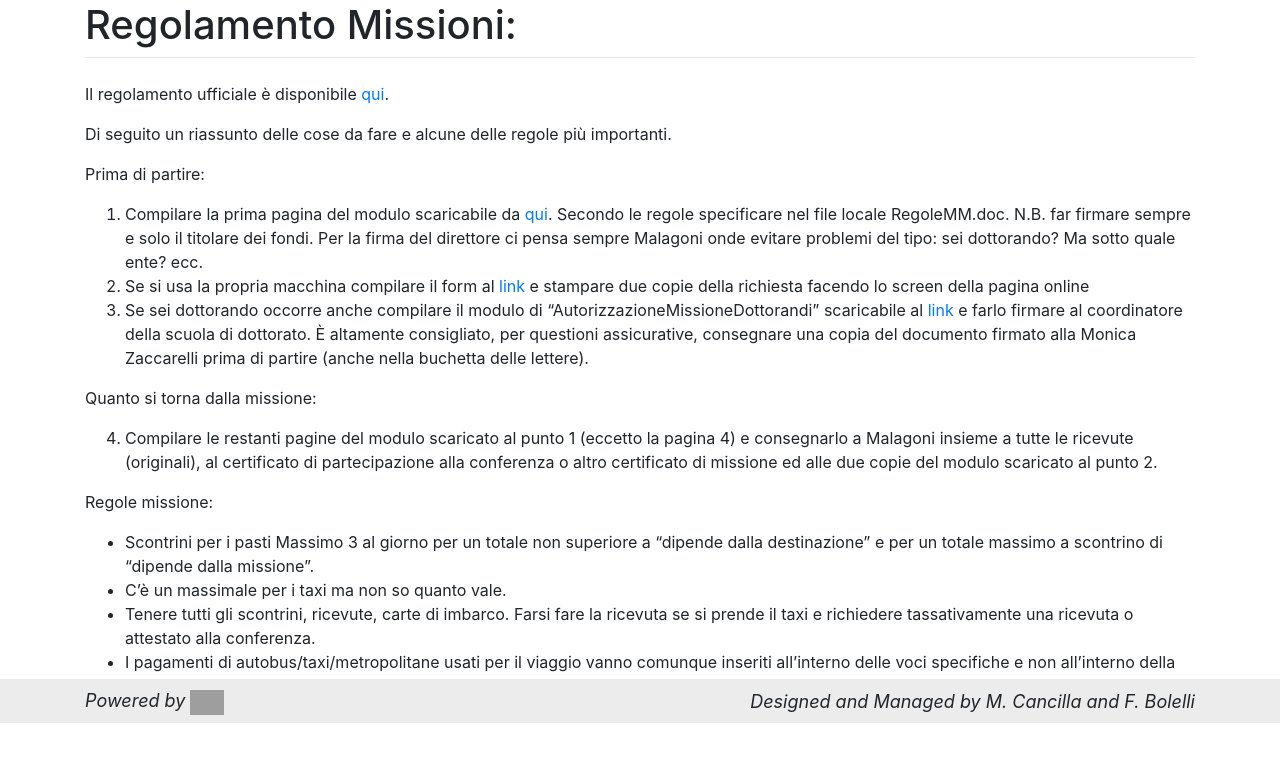
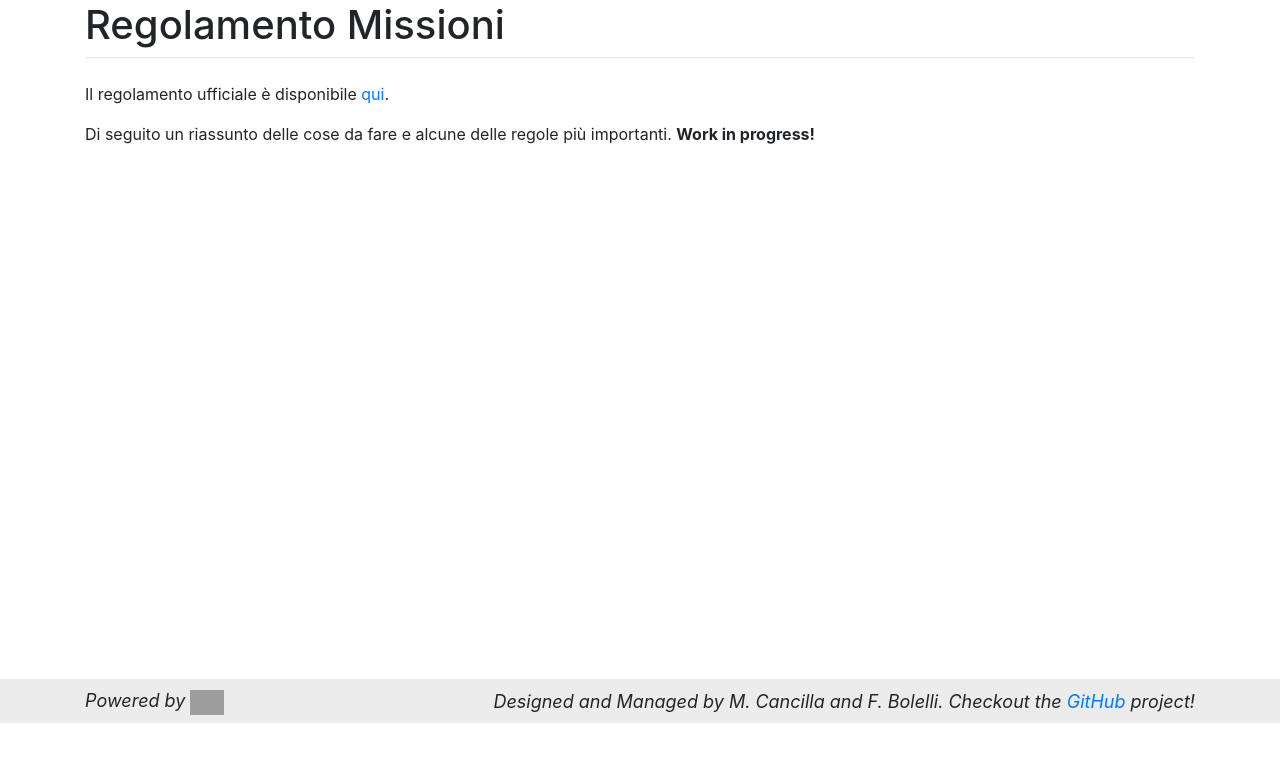
Before and after one commit to prittt/missioni-unimore, a Django app: template templates/Rimborsi/regolamento.html in a window 1280 px wide. Shown: the part 77-855 px from the top of the page. After the commit the page ends 800 px from the top, so only its background shows below. Run offline with Django 3.2, Linux system fonts and the light colour scheme; the template is opened without the code that fills it, so the values that code supplies are empty; some libraries are stand-ins or nearby versions; grey boxes are pictures that could not be loaded.

Commit message:
Add kasko link + Update design

```diff
--- a/templates/Rimborsi/base.html
+++ b/templates/Rimborsi/base.html
@@ -47,10 +47,13 @@
 <!-- Footer -->
 <nav id="footer" class="navbar navbar-expand-lg navbar-light fixed-bottom">
     <div class="container">
-        <div class="font-italic">Powered by <a href="http://imagelab.ing.unimore.it">
+        <div class="font-italic">Powered by <a target="_blank" href="http://imagelab.ing.unimore.it">
             <img src="https://dali.ing.unimore.it/sharelatex/aimagelab.png" height="25" alt="AImageLab"></a>
         </div>
-        <div class="font-italic">Designed and Managed by M. Cancilla and F. Bolelli</div>
+        <div class="font-italic">Designed and Managed by M. Cancilla and F. Bolelli. Checkout the <a target="_blank"
+                                                                                                     href="https://github.com/prittt/missioni-unimore">GitHub</a>
+            project!
+        </div>
     </div>
 </nav>
 <!-- Footer -->
@@ -58,7 +61,7 @@
     #footer {
         font-size: large;
         background-color: #ECECEC;
-        {#color: #F94018;#}
+    {#color: #F94018;#}
     }
 </style>
 </html>
--- a/templates/Rimborsi/regolamento.html
+++ b/templates/Rimborsi/regolamento.html
@@ -1,71 +1,65 @@
 {% extends "Rimborsi/base.html" %}
 {% load static %}
 {% block title %}Regolamento Missioni{% endblock %}
-{% block h1title %}Regolamento Missioni:{% endblock %}
+{% block h1title %}Regolamento Missioni{% endblock %}
 {% block content %}
     {% spaceless %}
 
         <p>Il regolamento ufficiale è disponibile
             <a href="https://web.ing.unimo.it/wiki/index.php/Servizi/Area_Missioni" target="_blank">qui</a>.</p>
 
-        <p>Di seguito un riassunto delle cose da fare e alcune delle regole più importanti.</p>
-        <p>Prima di partire:</p>
-        <ol>
-
-            <li>Compilare la prima pagina del modulo scaricabile da <a
-                    href="https://web.ing.unimo.it/wiki/index.php/Servizi/Area_Missioni" target="_blank">qui</a>.
-                Secondo le regole specificare nel file locale RegoleMM.doc. N.B. far firmare sempre e solo il titolare
-                dei fondi. Per la firma del direttore ci pensa sempre Malagoni onde evitare problemi del tipo: sei
-                dottorando? Ma sotto quale ente? ecc.
-            </li>
-            <li> Se si usa la propria macchina compilare il form al <a
-                    href="https://wtr.unimore.it/private/kasko/Richiesta.aspx" target="_blank">link</a> e stampare due
-                copie della
-                richiesta facendo lo screen della pagina online
-            </li>
-            <li> Se sei dottorando occorre anche compilare il modulo di “AutorizzazioneMissioneDottorandi” scaricabile
-                al
-                <a href="https://web.ing.unimo.it/DocumentiPubblici/dief/altre-attivita/missioni/MODULISTICA/Autorizzazione%20Missione%20Dottorandi%20DIEF%202014.doc">link</a>
-                e farlo firmare al coordinatore della scuola di dottorato. È altamente consigliato, per questioni
-                assicurative, consegnare una copia del documento firmato alla Monica Zaccarelli prima di partire (anche
-                nella buchetta delle lettere).
-            </li>
-        </ol>
-
-        <p>Quanto si torna dalla missione:</p>
-
-        <ol start="4">
-            <li> Compilare le restanti pagine del modulo scaricato al punto 1 (eccetto la pagina 4) e consegnarlo a
-                Malagoni insieme a tutte le ricevute (originali), al certificato di partecipazione alla conferenza o
-                altro certificato di missione ed alle due copie del modulo scaricato al punto 2.
-            </li>
-        </ol>
-
-        <p>Regole missione:</p>
-        <ul>
-
-            <li>
-                Scontrini per i pasti Massimo 3 al giorno per un totale non superiore a “dipende dalla destinazione” e
-                per un totale massimo a scontrino di “dipende dalla missione”.
-            </li>
-            <li>
-                C’è un massimale per i taxi ma non so quanto vale.
-            </li>
-            <li>
-                Tenere tutti gli scontrini, ricevute, carte di imbarco. Farsi fare la ricevuta se si prende il taxi e
-                richiedere tassativamente una ricevuta o attestato alla conferenza.
-            </li>
-            <li>
-                I pagamenti di autobus/taxi/metropolitane usati per il viaggio vanno comunque inseriti all’interno delle
-                voci
-                specifiche e non all’interno della voce viaggio. Non ho capito se questo è vero solo quando si prende
-                l’areo come mezzo principale di viaggio o è vero in ogni caso.
-            </li>
-
-
-        </ul>
-
-
-
+        <p>Di seguito un riassunto delle cose da fare e alcune delle regole più importanti. <b>Work in progress!</b></p>
+{#        <p>Prima di partire:</p>#}
+{#        <ol>#}
+{#            <li>Compilare la prima pagina del modulo scaricabile da <a#}
+{#                    href="https://web.ing.unimo.it/wiki/index.php/Servizi/Area_Missioni" target="_blank">qui</a>.#}
+{#                Secondo le regole specificare nel file locale RegoleMM.doc. N.B. far firmare sempre e solo il titolare#}
+{#                dei fondi. Per la firma del direttore ci pensa sempre Malagoni onde evitare problemi del tipo: sei#}
+{#                dottorando? Ma sotto quale ente? ecc.#}
+{#            </li>#}
+{#            <li> Se si usa la propria macchina compilare il form al <a#}
+{#                    href="https://wtr.unimore.it/private/kasko/Richiesta.aspx" target="_blank">link</a> e stampare due#}
+{#                copie della#}
+{#                richiesta facendo lo screen della pagina online#}
+{#            </li>#}
+{#            <li> Se sei dottorando occorre anche compilare il modulo di “AutorizzazioneMissioneDottorandi” scaricabile#}
+{#                al#}
+{#                <a href="https://web.ing.unimo.it/DocumentiPubblici/dief/altre-attivita/missioni/MODULISTICA/Autorizzazione%20Missione%20Dottorandi%20DIEF%202014.doc">link</a>#}
+{#                e farlo firmare al coordinatore della scuola di dottorato. È altamente consigliato, per questioni#}
+{#                assicurative, consegnare una copia del documento firmato alla Monica Zaccarelli prima di partire (anche#}
+{#                nella buchetta delle lettere).#}
+{#            </li>#}
+{#        </ol>#}
+{##}
+{#        <p>Quanto si torna dalla missione:</p>#}
+{##}
+{#        <ol start="4">#}
+{#            <li> Compilare le restanti pagine del modulo scaricato al punto 1 (eccetto la pagina 4) e consegnarlo a#}
+{#                Malagoni insieme a tutte le ricevute (originali), al certificato di partecipazione alla conferenza o#}
+{#                altro certificato di missione ed alle due copie del modulo scaricato al punto 2.#}
+{#            </li>#}
+{#        </ol>#}
+{##}
+{#        <p>Regole missione:</p>#}
+{#        <ul>#}
+{##}
+{#            <li>#}
+{#                Scontrini per i pasti Massimo 3 al giorno per un totale non superiore a “dipende dalla destinazione” e#}
+{#                per un totale massimo a scontrino di “dipende dalla missione”.#}
+{#            </li>#}
+{#            <li>#}
+{#                C’è un massimale per i taxi ma non so quanto vale.#}
+{#            </li>#}
+{#            <li>#}
+{#                Tenere tutti gli scontrini, ricevute, carte di imbarco. Farsi fare la ricevuta se si prende il taxi e#}
+{#                richiedere tassativamente una ricevuta o attestato alla conferenza.#}
+{#            </li>#}
+{#            <li>#}
+{#                I pagamenti di autobus/taxi/metropolitane usati per il viaggio vanno comunque inseriti all’interno delle#}
+{#                voci#}
+{#                specifiche e non all’interno della voce viaggio. Non ho capito se questo è vero solo quando si prende#}
+{#                l’areo come mezzo principale di viaggio o è vero in ogni caso.#}
+{#            </li>#}
+{#        </ul>#}
     {% endspaceless %}
 {% endblock %}
--- a/templates/Rimborsi/resoconto.html
+++ b/templates/Rimborsi/resoconto.html
@@ -99,7 +99,9 @@
                                     <a class="download" href="{% url 'RimborsiApp:download' missione.id 'kasko_file' %}"
                                     ><i class="fa fa-file-pdf-o fa-2x"></i> Kasko</a>
                                 {% else %}
-                                    <p>Kasko</p>
+                                    <a class="download" target="_blank" href="https://wtr.unimore.it/private/kasko/Richiesta.aspx"><i
+                                            class="fa fa-external-link fa-1x" aria-hidden="true"></i>
+                                        Kasko</a>
                                 {% endif %}
                             </td>
                             {% if user.profile.qualifica == 'DOTTORANDO' %}
```
